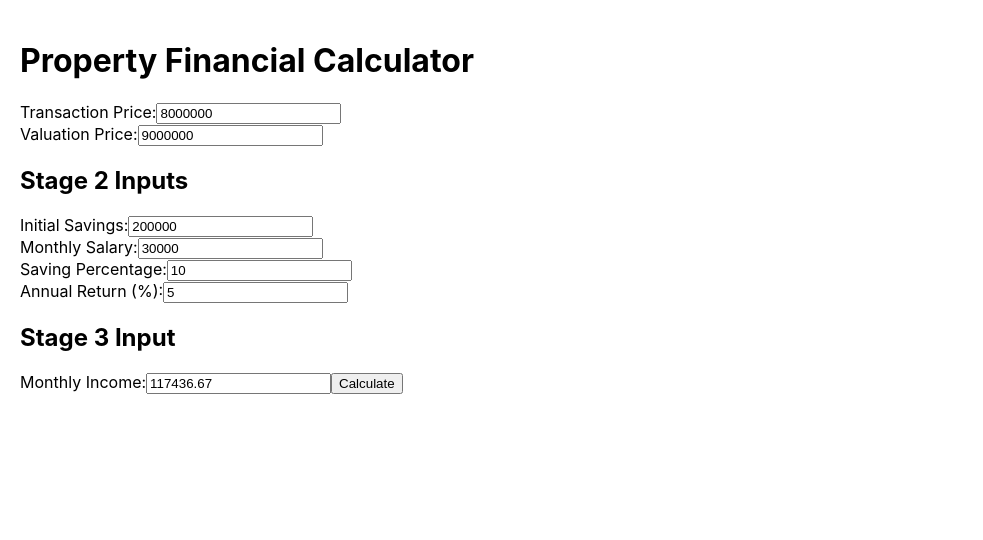
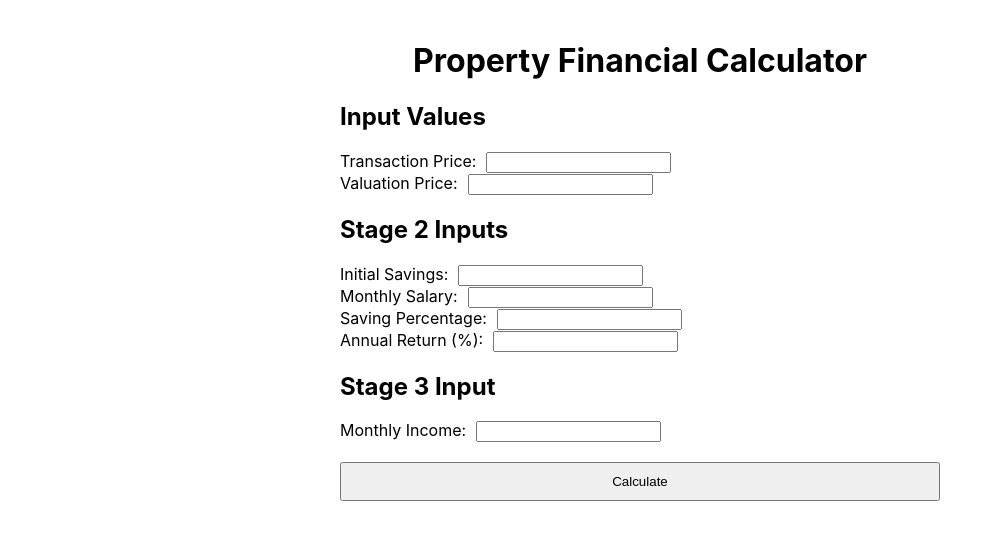
Before and after one commit to Shammo07/PropertyCalculator, a React (Create React App) app: page / in a window 1280 px wide. Shown: the top 540 px of the page, without its empty margins (0-983 px from the left). Built offline with nearby package versions, Linux system fonts and the light colour scheme.

Commit message:
Update calculation and values

```diff
--- a/src/App.tsx
+++ b/src/App.tsx
@@ -18,34 +18,36 @@ import {
 Chart.register(...registerables);
 
 const App: React.FC = () => {
-   // State for transaction and valuation prices with default values
-   const [transactionPrice, setTransactionPrice] = useState<number>(8000000); // Default transaction price
-   const [valuationPrice, setValuationPrice] = useState<number>(9000000);
+   // State for transaction and valuation prices without default values
+   const [transactionPrice, setTransactionPrice] = useState<number>();
+   const [valuationPrice, setValuationPrice] = useState<number>();
 
-   // Stage 2 variables with default values
-   const [initialSavings, setInitialSavings] = useState<number>(200000);
-   const [monthlySalary, setMonthlySalary] = useState<number>(30000); // Default monthly salary
-   const [savingPercentage, setSavingPercentage] = useState<number>(10); // Default saving percentage
-   const [annualReturn, setAnnualReturn] = useState<number>(5); // Default annual return
+   // Stage 2 variables without default values
+   const [initialSavings, setInitialSavings] = useState<number>();
+   const [monthlySalary, setMonthlySalary] = useState<number>();
+   const [savingPercentage, setSavingPercentage] = useState<number>();
+   const [annualReturn, setAnnualReturn] = useState<number>();
 
-   // Stage 3 variables with default value for income
-   const [income, setIncome] = useState<number>(117436.67); // Default income for stress test
+   // Stage 3 variables without default value for income
+   const [income, setIncome] = useState<number>();
 
    // Results state
    const [results, setResults] = useState<any>({});
+   const [stage, setStage] = useState<number>(0); // To track which stage we are in
 
    // Function to handle calculations
    const handleCalculateExpenses = () => {
+       if (transactionPrice && valuationPrice && initialSavings && monthlySalary && savingPercentage && annualReturn && income) {
            // Calculate expenses
            const downPayment = calculateDownpayment(transactionPrice, valuationPrice);
            const agencyFee = calculateAgencyFee(transactionPrice);
            const legalFee = calculateLegalFee(transactionPrice);
            const mortgageInsurance = calculateMortgageInsurance(transactionPrice, valuationPrice, 10); // Assuming a tenor of 10 years
            const bankLoan = calculateBankLoan(transactionPrice, valuationPrice);
-       const stampDutyFee = calculateStampDutyFee(transactionPrice, valuationPrice); // Calculate stamp duty fee
+           const stampDutyFee = calculateStampDutyFee(transactionPrice, valuationPrice);
 
            // Calculate total expense
-       const totalExpense = downPayment + agencyFee + legalFee + mortgageInsurance + bankLoan + stampDutyFee; // Include stamp duty fee
+           const totalExpense = downPayment + agencyFee + legalFee + mortgageInsurance + bankLoan + stampDutyFee;
 
            // Calculate months needed to save for total expense
            const monthsNeeded = calculateMonthsNeeded(initialSavings, monthlySalary, savingPercentage / 100, annualReturn / 100, totalExpense);
@@ -73,27 +75,39 @@ const App: React.FC = () => {
            };
 
            setResults({
+               downPayment,
+               agencyFee,
+               legalFee,
+               mortgageInsurance,
+               bankLoan,
+               stampDutyFee,
                totalExpense,
                monthsNeeded,
                dtiResult,
                chartData: dataChart
            });
+
+           setStage(1); // Move to stage 1 results display
+       } else {
+           alert("Please fill in all fields.");
+       }
    };
 
    return (
-       <div style={{ padding: '20px' }}>
-           <h1>Property Financial Calculator</h1>
+       <div style={{ padding: '20px', maxWidth: '600px', margin: 'auto' }}>
+           <h1 style={{ textAlign: 'center' }}>Property Financial Calculator</h1>
 
            {/* Input Section */}
-           <div>
+           <div style={{ marginBottom: '20px' }}>
+               <h2>Input Values</h2>
                <label>
                    Transaction Price:
-                   <input type="number" value={transactionPrice} onChange={(e) => setTransactionPrice(Number(e.target.value))} />
+                   <input type="number" style={{ marginLeft: '10px' }} value={transactionPrice || ''} onChange={(e) => setTransactionPrice(Number(e.target.value))} />
                </label>
                <br />
                <label>
                    Valuation Price:
-                   <input type="number" value={valuationPrice} onChange={(e) => setValuationPrice(Number(e.target.value))} />
+                   <input type="number" style={{ marginLeft: '10px' }} value={valuationPrice || ''} onChange={(e) => setValuationPrice(Number(e.target.value))} />
                </label>
                <br />
 
@@ -101,46 +115,79 @@ const App: React.FC = () => {
                <h2>Stage 2 Inputs</h2>
                <label>
                    Initial Savings:
-                   <input type="number" value={initialSavings} onChange={(e) => setInitialSavings(Number(e.target.value))} />
+                   <input type="number" style={{ marginLeft: '10px' }} value={initialSavings || ''} onChange={(e) => setInitialSavings(Number(e.target.value))} />
                </label>
                <br />
                <label>
                    Monthly Salary:
-                   <input type="number" value={monthlySalary} onChange={(e) => setMonthlySalary(Number(e.target.value))} />
+                   <input type="number" style={{ marginLeft: '10px' }} value={monthlySalary || ''} onChange={(e) => setMonthlySalary(Number(e.target.value))} />
                </label>
                <br />
                <label>
                    Saving Percentage:
-                   <input type="number" value={savingPercentage} onChange={(e) => setSavingPercentage(Number(e.target.value))} />
+                   <input type="number" style={{ marginLeft: '10px' }} value={savingPercentage || ''} onChange={(e) => setSavingPercentage(Number(e.target.value))} />
                </label>
                <br />
                <label>
                    Annual Return (%):
-                   <input type="number" value={annualReturn} onChange={(e) => setAnnualReturn(Number(e.target.value))} />
+                   <input type="number" style={{ marginLeft: '10px' }} value={annualReturn || ''} onChange={(e) => setAnnualReturn(Number(e.target.value))} />
                </label>
 
                {/* Stage 3 Input */}
                <h2>Stage 3 Input</h2>
                <label>
                    Monthly Income:
-                   <input type="number" value={income} onChange={(e) => setIncome(Number(e.target.value))} />
+                   <input type="number" style={{ marginLeft: '10px' }} value={income || ''} onChange={(e) => setIncome(Number(e.target.value))} />
                </label>
 
                {/* Calculate Button */}
-               <button onClick={handleCalculateExpenses}>Calculate</button>
+               <button onClick={handleCalculateExpenses} style={{ marginTop: '20px', padding: '10px', width: '100%' }}>Calculate</button>
            </div>
 
            {/* Results Section */}
-           {results.totalExpense !== undefined && (
+           {stage === 1 && results.totalExpense !== undefined && (
                <>
-                   <h2>Results</h2>
-                   <p>Total Expense: {results.totalExpense}</p>
-                   <p>Months Needed to Save: {results.monthsNeeded}</p>
+                   <h2>Stage 1 Results - Expenses Breakdown</h2>
+                   <table style={{ width: '100%', borderCollapse: 'collapse' }}>
+                       <thead>
+                           <tr>
+                               <th style={{ borderBottom: '1px solid #ddd' }}>Description</th>
+                               <th style={{ borderBottom: '1px solid #ddd' }}>Amount ($)</th>
+                           </tr>
+                       </thead>
+                       <tbody>
+                           <tr><td>Downpayment</td><td>${results.downPayment.toLocaleString()}</td></tr>
+                           <tr><td>Agency Fee</td><td>${results.agencyFee.toLocaleString()}</td></tr>
+                           <tr><td>Legal Fee</td><td>${results.legalFee.toLocaleString()}</td></tr>
+                           <tr><td>Mortgage Insurance</td><td>${results.mortgageInsurance.toLocaleString()}</td></tr>
+                           <tr><td>Bank Loan</td><td>${results.bankLoan.toLocaleString()}</td></tr>
+                           <tr><td>Stamp Duty Fee</td><td>${results.stampDutyFee.toLocaleString()}</td></tr>
+                           <tr style={{ fontWeight: 'bold' }}><td>Total Expense</td><td>${results.totalExpense.toLocaleString()}</td></tr>
+                       </tbody>
+                   </table>
+
+                   {/* Proceed to Stage 2 */}
+                   {/* Display months needed to save */}
+                   <h3 style={{ fontSize: '24px', marginTop: '20px' }}>Months Needed to Save for Total Expense:</h3>
+                   <p style={{ fontSize: '32px', fontWeight: 'bold' }}>{results.monthsNeeded}</p>
+
+                   {/* Move to Stage 3 */}
+                   {setStage(2)} {/* Automatically move to stage 2 after displaying results */}
+               </>
+           )}
+
+           {stage === 2 && (
+               <>
+                   {/* Stage 3 Results - DTI Result */}
+                   <h2>Stage 3 Results - Debt-to-Income (DTI) Check</h2>
                    <p>{results.dtiResult}</p>
 
                    {/* Chart Display */}
                    {results.chartData && (
+                       <>
+                           <h3>Expenses Chart:</h3>
                            <Bar data={results.chartData} />
+                       </>
                    )}
                </>
            )}
```
Lines whose indentation alone changed are shown as unchanged.
